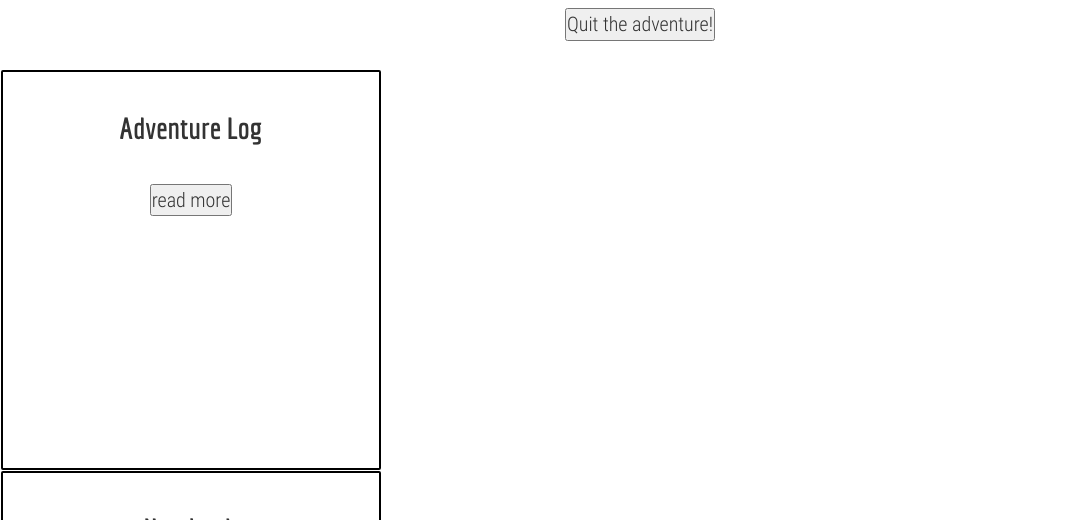
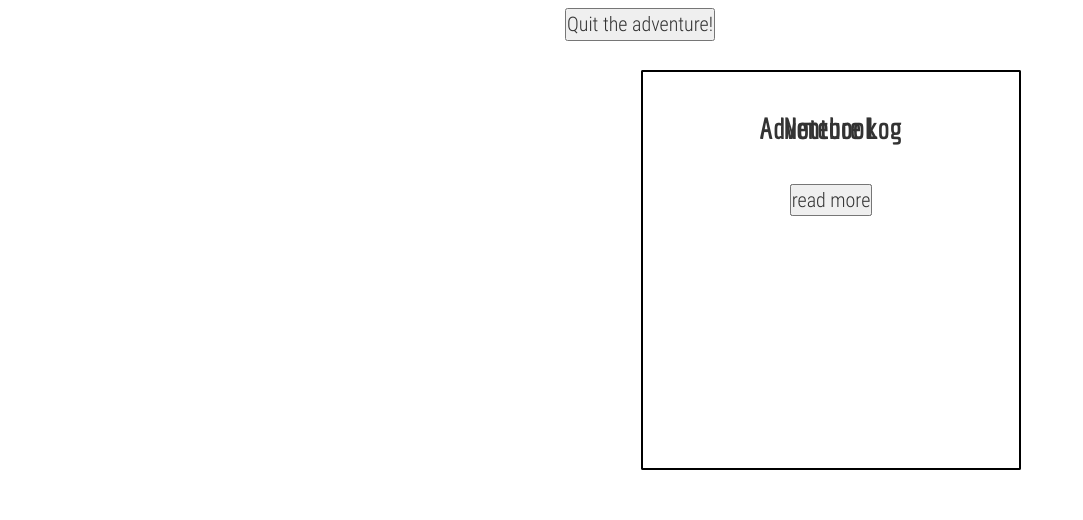
Before and after one commit to YoanPTDev/the-quiet-synthesis, a React (Vite) app in the folder client/: page / in a window 1280 px wide. Shown: the part 165-685 px from the top of the page, without its empty margins (0-1083 px from the left). Built offline with nearby package versions, Linux system fonts and the light colour scheme; no server answers.

Commit message:
indexcss

```diff
--- a/client/src/index.css
+++ b/client/src/index.css
@@ -25,7 +25,8 @@ h1, h2, h3, h4, h5 {
 }
 
 .log {
-  position: relative;
+  position: absolute;
+  display: inline-block;
   border: 2px solid black;
   border-radius: 2px;
   margin: 1px;
```
